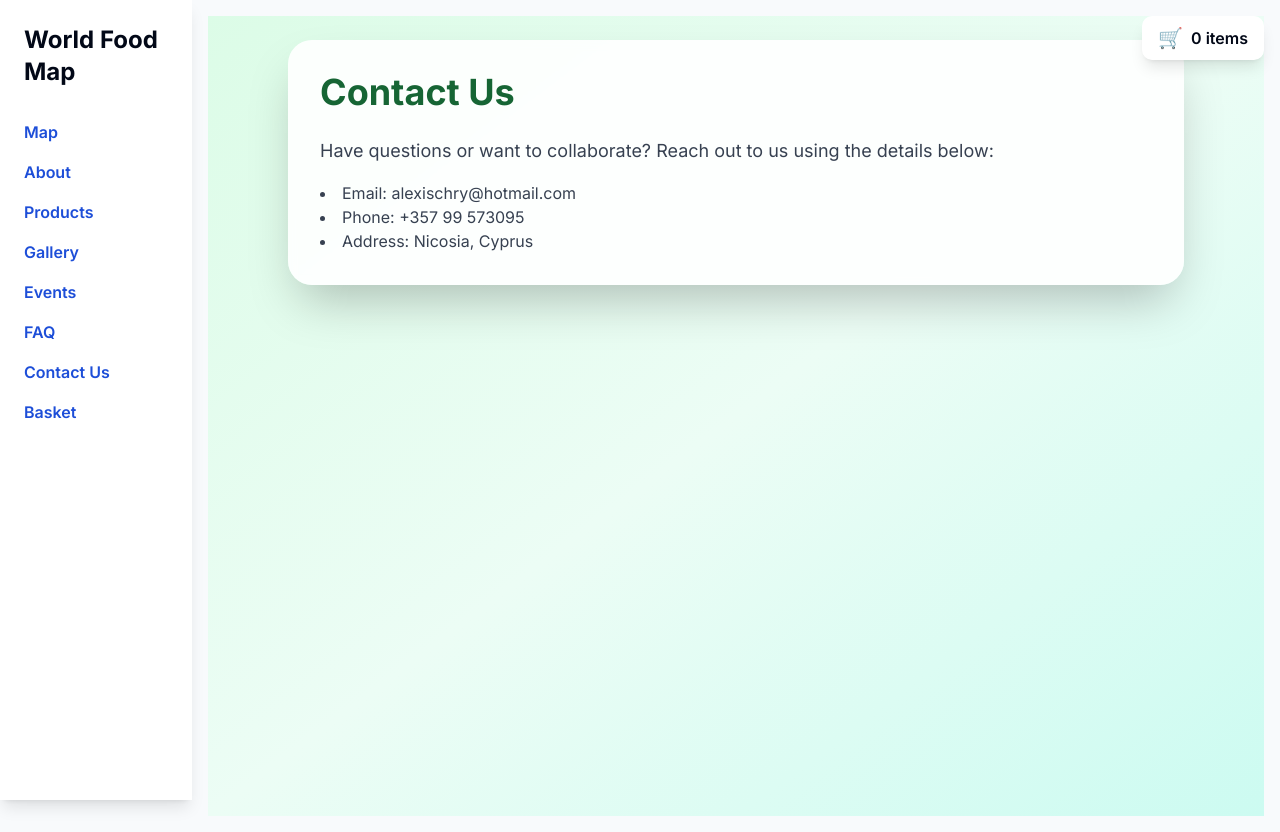
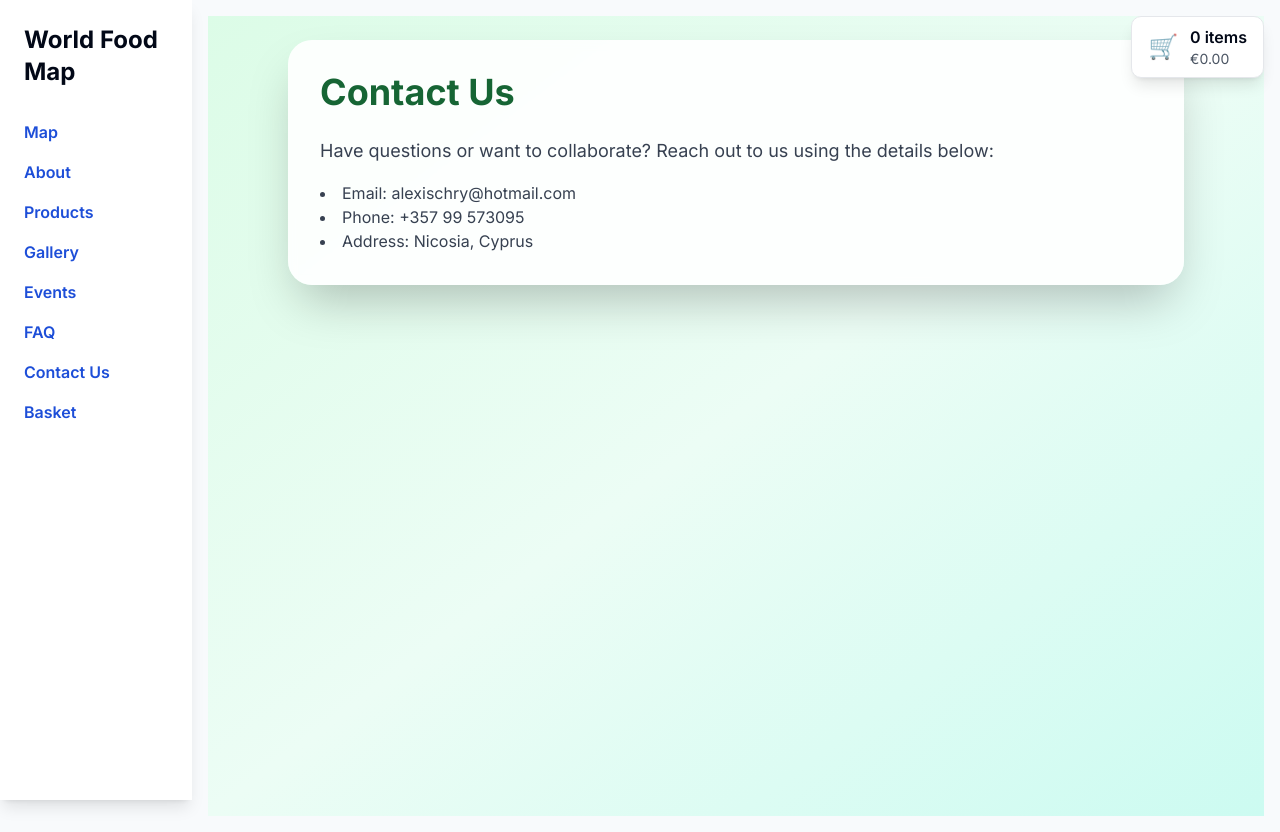
Before and after one commit to alexischry123x/WorldFoodByMap, a React (Vite) app: page /contact in a window 1280 px wide. Built offline with nearby package versions, Linux system fonts and the light colour scheme.

Commit message:
Update Basket.tsx

```diff
--- a/src/components/Basket.tsx
+++ b/src/components/Basket.tsx
@@ -4,16 +4,25 @@ import { Link } from "react-router-dom";
 
 const Basket: React.FC = () => {
   const { cart } = useCart();
+
   const totalItems = cart.reduce((sum, item) => sum + item.quantity, 0);
+  const totalPrice = cart.reduce((sum, item) => sum + item.price * item.quantity, 0);
 
   return (
     <Link
       to="/basket"
-      className="fixed top-4 right-4 bg-white shadow-lg rounded-lg px-4 py-2 flex items-center space-x-2 cursor-pointer z-50"
+      className="fixed top-4 right-4 bg-white shadow-lg rounded-lg px-4 py-2 flex items-center space-x-3 cursor-pointer z-50 border border-gray-200 hover:bg-gray-50 transition"
       title="View Basket"
     >
-      <span role="img" aria-label="basket" className="text-xl">🛒</span>
-      <span className="font-semibold">{totalItems} item{totalItems !== 1 ? "s" : ""}</span>
+      <span role="img" aria-label="basket" className="text-2xl">
+        🛒
+      </span>
+      <div className="flex flex-col items-start">
+        <span className="font-semibold">
+          {totalItems} item{totalItems !== 1 ? "s" : ""}
+        </span>
+        <span className="text-sm text-gray-600">€{totalPrice.toFixed(2)}</span>
+      </div>
     </Link>
   );
 };
```
